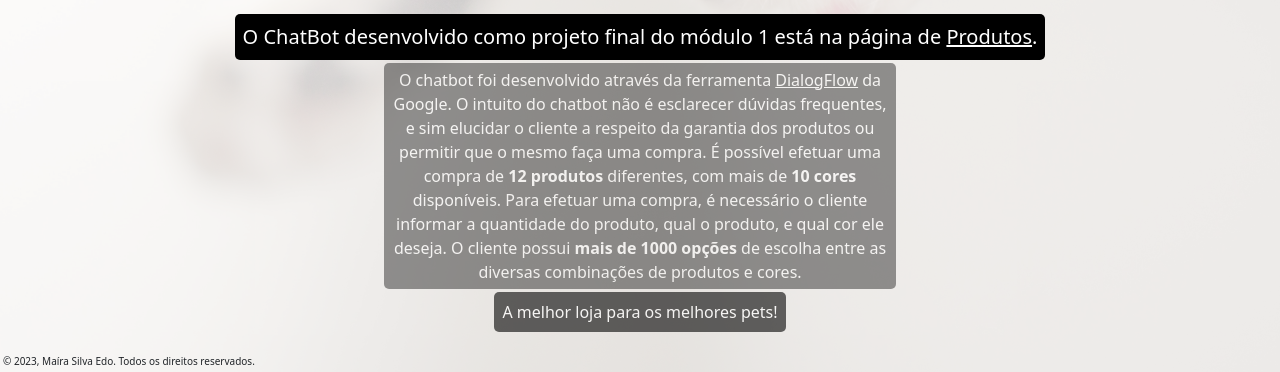
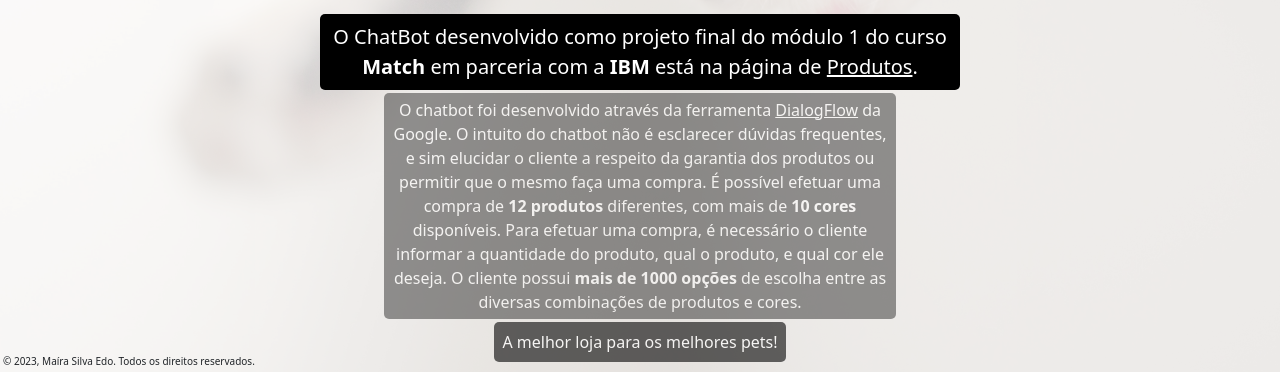
Before and after one commit to mah230617/mah230617.github.io, a plain HTML site: page index.html in a window 1280 px wide. Shown: the part 428-800 px from the top of the page. Drawn offline with nearby package versions, Linux system fonts and the light colour scheme.

Commit message:
alterado texto index.html

```diff
--- a/css/styleindex.css
+++ b/css/styleindex.css
@@ -18,7 +18,7 @@
     color: white;
     font-size: 2rem;
     background-color: black;
-    width: fit-content;
+    width: 50%;
     padding: .8rem;
     margin: 0 auto;
     border-radius: 5px;
--- a/index.html
+++ b/index.html
@@ -29,7 +29,7 @@
                 </div>
                 <div class="d-flex justify-content-center title fw-bold my-3">Loja Pet</div>
                 <div class="text-center mb-5"><img src="images/Mirelinda-final.png" alt="logo da loja" class="biglogo"></div>
-                <div class="justify-content-center"><p class="direction">O ChatBot desenvolvido  como projeto final do módulo 1 está na página de <a href="produtos.html">Produtos</a>.</p></div>
+                <div class="justify-content-center"><p class="direction">O ChatBot desenvolvido como projeto final do módulo 1 do curso <b>Match</b> em parceria com a <b>IBM</b> está na página de <a href="produtos.html">Produtos</a>.</p></div>
                 <div class="justify-content-center"><p class="explanation">O chatbot foi desenvolvido através da ferramenta <a href="https://dialogflow.cloud.google.com/" target="_blank">DialogFlow</a> da Google. O intuito do chatbot não é esclarecer dúvidas frequentes, e sim elucidar o cliente a respeito da garantia dos produtos ou permitir que o mesmo faça uma compra. É possível efetuar uma compra de <b>12 produtos</b> diferentes, com mais de <b>10 cores</b> disponíveis. Para efetuar uma compra, é necessário o cliente informar a quantidade do produto, qual o produto, e qual cor ele deseja. O cliente possui <b>mais de 1000 opções</b> de escolha entre as diversas combinações de produtos e cores.</p></div>
                 <div class="d-flex justify-content-center subtitle">A melhor loja para os melhores pets!</div>
                 <footer class="footer d-flex justify-content-center">&copy; 2023, Maíra Silva Edo. Todos os direitos reservados.</footer>
```
